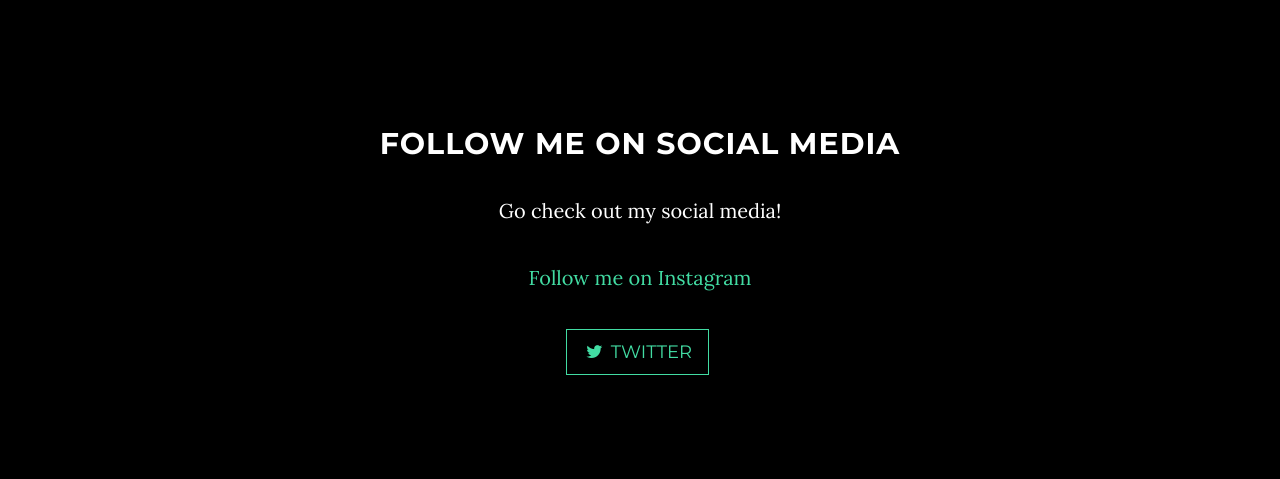
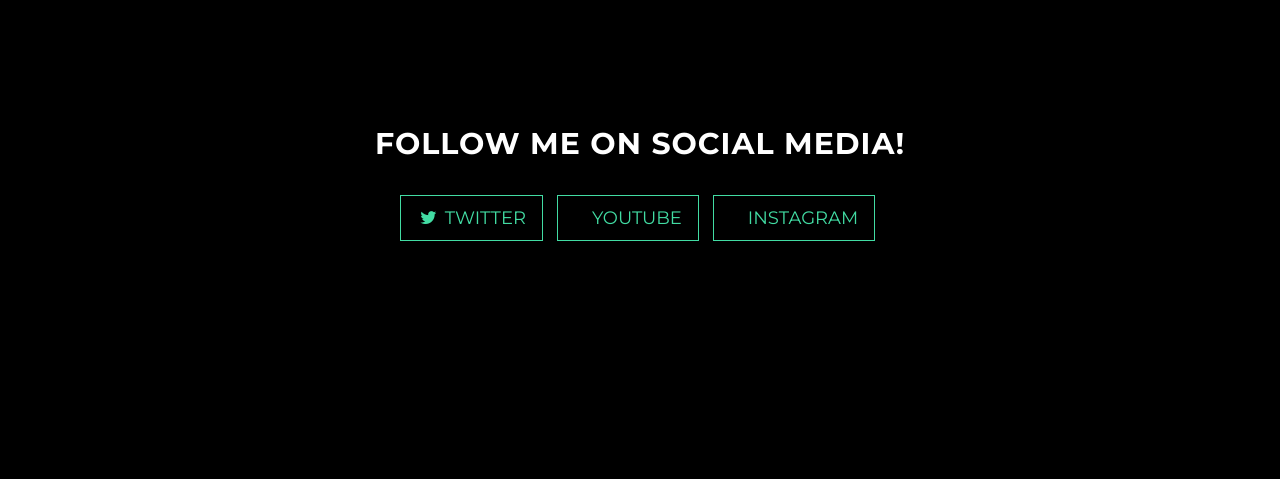
Before and after one commit to KodeKing1/KodeKing1.github.io, a website: page index.html in a window 1280 px wide. Shown: the part 1960-2439 px from the top of the page. Drawn offline with nearby package versions, Linux system fonts and the light colour scheme; some packages are replaced by stand-ins of ours.

Commit message:
V1.3 Social Media
Version 1.3

```diff
--- a/index.html
+++ b/index.html
@@ -112,13 +112,16 @@
     <section id="contact" class="container content-section text-center">
         <div class="row">
             <div class="col-lg-8 col-lg-offset-2">
-                <h2>Follow me on social media</h2>
-                <p>Go check out my social media!</p>
-                <p><a href="https://www.instagram.com/adamandersonofficial/?hl=en">Follow me on Instagram</a>
-                </p>
+                <h2>Follow me on social media!</h2>
                 <ul class="list-inline banner-social-buttons">
                     <li>
                         <a href="https://twitter.com/adamanderson___" class="btn btn-default btn-lg"><i class="fa fa-twitter fa-fw"></i> <span class="network-name">Twitter</span></a>
+                    </li>
+                    <li>
+                        <a href="https://www.youtube.com/channel/UC-dpYIPgoInuM0n3KySlWxg" class="btn btn-default btn-lg"><i class="fa-youtube-play"></i> <span class="network-name">YouTube</span></a>
+                    </li>
+                    <li>
+                        <a href="https://www.instagram.com/adamandersonofficial/?hl=en" class="btn btn-default btn-lg"><i class="fa-instagram"></i> <span class="network-name">Instagram</span></a>
                     </li>
                 </ul>
             </div>
```
